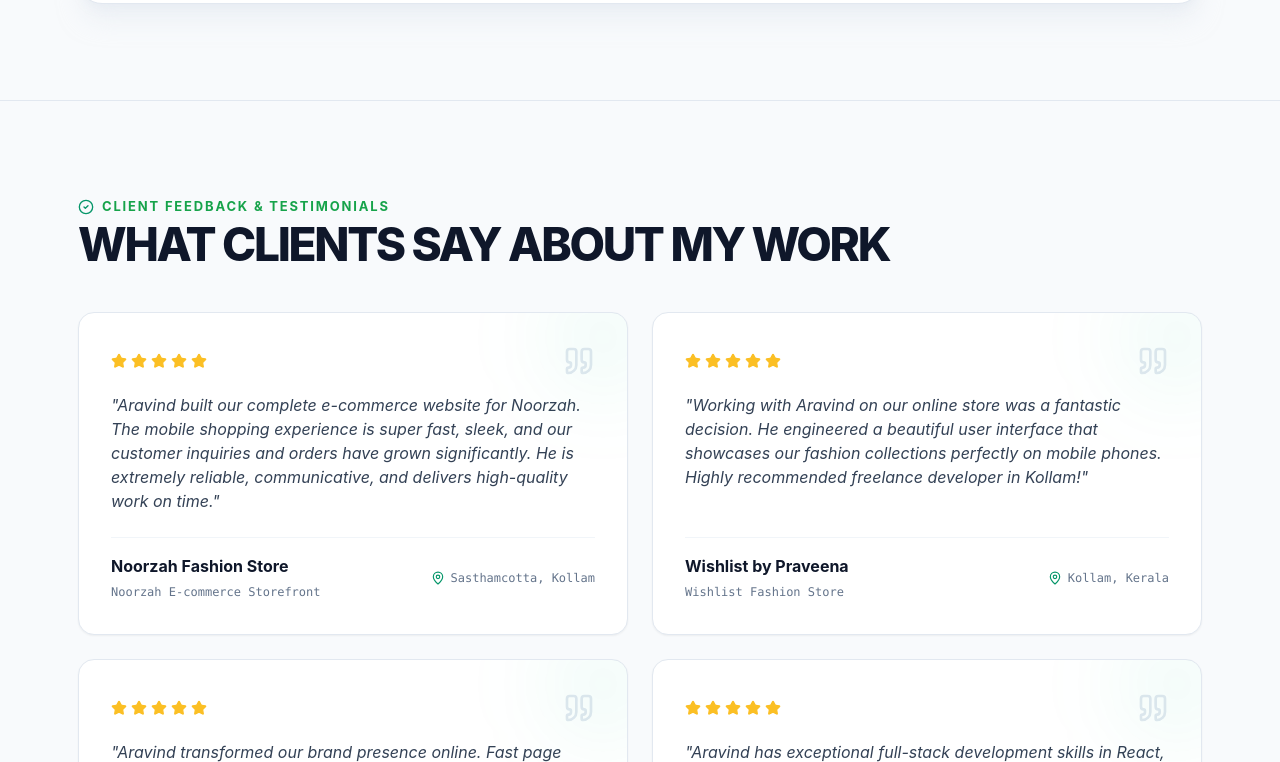
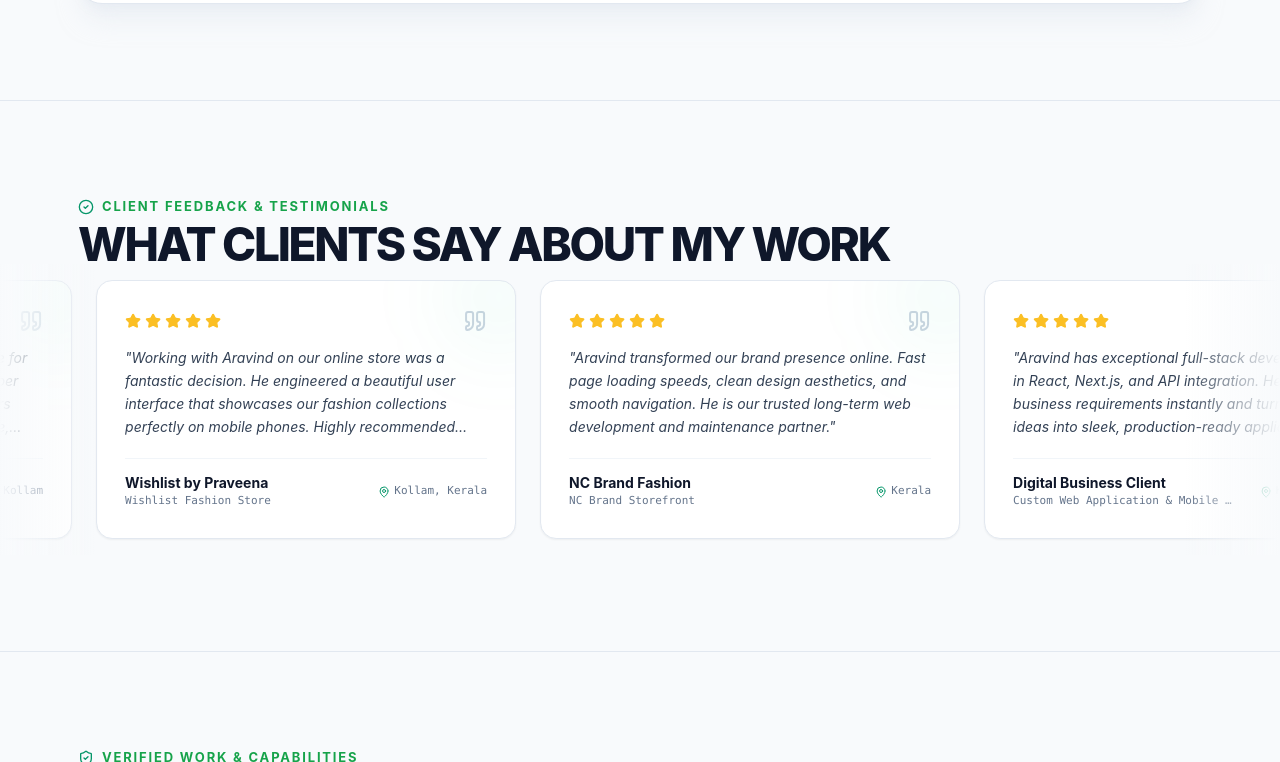
Before and after one commit to 11Aravind/aravind-portfolio, a Next.js app: page / in a window 1280 px wide. Shown: the part 5718-6480 px from the top of the page. Built offline with nearby package versions, Linux system fonts and the light colour scheme.

Commit message:
Convert Client Reviews to single-row animated infinite scrolling marquee cards

```diff
--- a/components/ClientReviews.tsx
+++ b/components/ClientReviews.tsx
@@ -5,9 +5,12 @@
 import { Star, Quote, MapPin, CheckCircle2 } from "lucide-react";
 
 export default function ClientReviews() {
+  // Duplicate array for seamless infinite loop animation
+  const duplicatedReviews = [...CLIENT_REVIEWS, ...CLIENT_REVIEWS];
+
   return (
-    <section id="reviews" className="py-16 sm:py-24 border-t border-slate-200 dark:border-[#252925]">
-      <div className="wrap">
+    <section id="reviews" className="py-16 sm:py-24 border-t border-slate-200 dark:border-[#252925] overflow-hidden">
+      <div className="wrap mb-10">
 
         {/* Section Header */}
         <motion.div
@@ -15,7 +18,7 @@
           whileInView={{ opacity: 1, y: 0 }}
           viewport={{ once: true }}
           transition={{ duration: 0.6 }}
-          className="mb-12 text-center md:text-left"
+          className="text-center md:text-left"
         >
           <div className="eyebrow-accent mb-2 flex items-center gap-2 justify-center md:justify-start">
             <CheckCircle2 className="w-4 h-4 text-emerald-600 dark:text-[#c7ff4a]" />
@@ -26,24 +29,40 @@
           </h2>
         </motion.div>
 
-        {/* 2x2 Grid of Client Review Cards */}
-        <div className="grid grid-cols-1 md:grid-cols-2 gap-6">
-          {CLIENT_REVIEWS.map((review, idx) => (
+      </div>
+
+      {/* Single Line Animated Marquee Track */}
+      <div className="relative w-full overflow-hidden py-4">
+
+        {/* Subtle Fade Edges */}
+        <div className="absolute left-0 top-0 bottom-0 w-12 sm:w-24 bg-gradient-to-r from-slate-50 dark:from-[#090a0a] to-transparent z-10 pointer-events-none" />
+        <div className="absolute right-0 top-0 bottom-0 w-12 sm:w-24 bg-gradient-to-l from-slate-50 dark:from-[#090a0a] to-transparent z-10 pointer-events-none" />
+
+        {/* Infinite Sliding Motion Container */}
+        <motion.div
+          className="flex gap-5 sm:gap-6 w-max cursor-grab active:cursor-grabbing"
+          animate={{ x: ["0%", "-50%"] }}
+          transition={{
+            x: {
+              repeat: Infinity,
+              repeatType: "loop",
+              duration: 35,
+              ease: "linear",
+            },
+          }}
+        >
+          {duplicatedReviews.map((review, idx) => (
             <motion.div
-              key={review.id}
-              initial={{ opacity: 0, y: 30 }}
-              whileInView={{ opacity: 1, y: 0 }}
-              viewport={{ once: true, margin: "-30px" }}
-              transition={{ duration: 0.5, delay: idx * 0.08, ease: [0.16, 1, 0.3, 1] }}
-              whileHover={{ y: -4 }}
-              className="p-7 sm:p-8 border border-slate-200 dark:border-[#252925] hover:border-slate-300 dark:hover:border-[#3c4339] rounded-2xl bg-white dark:bg-[#101211] shadow-sm hover:shadow-md transition-all flex flex-col justify-between relative overflow-hidden group"
+              key={`${review.id}-${idx}`}
+              whileHover={{ scale: 1.02, y: -4 }}
+              className="w-[300px] xs:w-[360px] sm:w-[420px] p-6 sm:p-7 border border-slate-200 dark:border-[#252925] hover:border-slate-300 dark:hover:border-[#3c4339] rounded-2xl bg-white dark:bg-[#101211] shadow-sm hover:shadow-md transition-all flex flex-col justify-between shrink-0 relative overflow-hidden group"
             >
               {/* Background Accent Glow */}
-              <div className="absolute -right-10 -top-10 w-32 h-32 bg-emerald-500/5 dark:bg-[#c7ff4a]/5 rounded-full blur-2xl pointer-events-none" />
+              <div className="absolute -right-10 -top-10 w-28 h-28 bg-emerald-500/5 dark:bg-[#c7ff4a]/5 rounded-full blur-2xl pointer-events-none" />
 
               <div>
                 {/* Rating Stars & Quote Icon */}
-                <div className="flex items-center justify-between mb-4">
+                <div className="flex items-center justify-between mb-3.5">
                   <div className="flex items-center gap-1">
                     {[...Array(review.rating)].map((_, i) => (
                       <Star
@@ -52,34 +71,34 @@
                       />
                     ))}
                   </div>
-                  <Quote className="w-8 h-8 text-slate-200 dark:text-[#252925] group-hover:text-emerald-500/30 dark:group-hover:text-[#c7ff4a]/30 transition-colors" />
+                  <Quote className="w-6 h-6 text-slate-300 dark:text-[#252925] group-hover:text-emerald-500/40 dark:group-hover:text-[#c7ff4a]/40 transition-colors" />
                 </div>
 
                 {/* Review Text */}
-                <p className="text-slate-700 dark:text-[#f4f5f2] text-sm sm:text-base leading-relaxed italic mb-6">
+                <p className="text-slate-700 dark:text-[#f4f5f2] text-sm leading-relaxed italic mb-5 line-clamp-4">
                   "{review.reviewText}"
                 </p>
               </div>
 
               {/* Client Info Footer */}
-              <div className="pt-4 border-t border-slate-100 dark:border-[#252925] flex flex-col sm:flex-row sm:items-center justify-between gap-2">
+              <div className="pt-3.5 border-t border-slate-100 dark:border-[#252925] flex items-center justify-between gap-2">
                 <div>
-                  <h3 className="font-bold text-slate-900 dark:text-[#f4f5f2] text-base group-hover:text-emerald-600 dark:group-hover:text-[#c7ff4a] transition-colors">
+                  <h3 className="font-bold text-slate-900 dark:text-[#f4f5f2] text-sm group-hover:text-emerald-600 dark:group-hover:text-[#c7ff4a] transition-colors">
                     {review.clientName}
                   </h3>
-                  <span className="text-xs font-mono text-slate-500 dark:text-[#9da39d]">
+                  <span className="text-[11px] font-mono text-slate-500 dark:text-[#9da39d] block truncate max-w-[180px] sm:max-w-[220px]">
                     {review.projectName}
                   </span>
                 </div>
 
-                <div className="flex items-center gap-1.5 text-xs text-slate-500 dark:text-[#737970] font-mono shrink-0">
-                  <MapPin className="w-3.5 h-3.5 text-emerald-600 dark:text-[#c7ff4a]" />
+                <div className="flex items-center gap-1 text-[11px] text-slate-500 dark:text-[#737970] font-mono shrink-0">
+                  <MapPin className="w-3 h-3 text-emerald-600 dark:text-[#c7ff4a]" />
                   <span>{review.location}</span>
                 </div>
               </div>
             </motion.div>
           ))}
-        </div>
+        </motion.div>
 
       </div>
     </section>
```
Also changed, not shown: data/aravind-mg.jpg (added).
